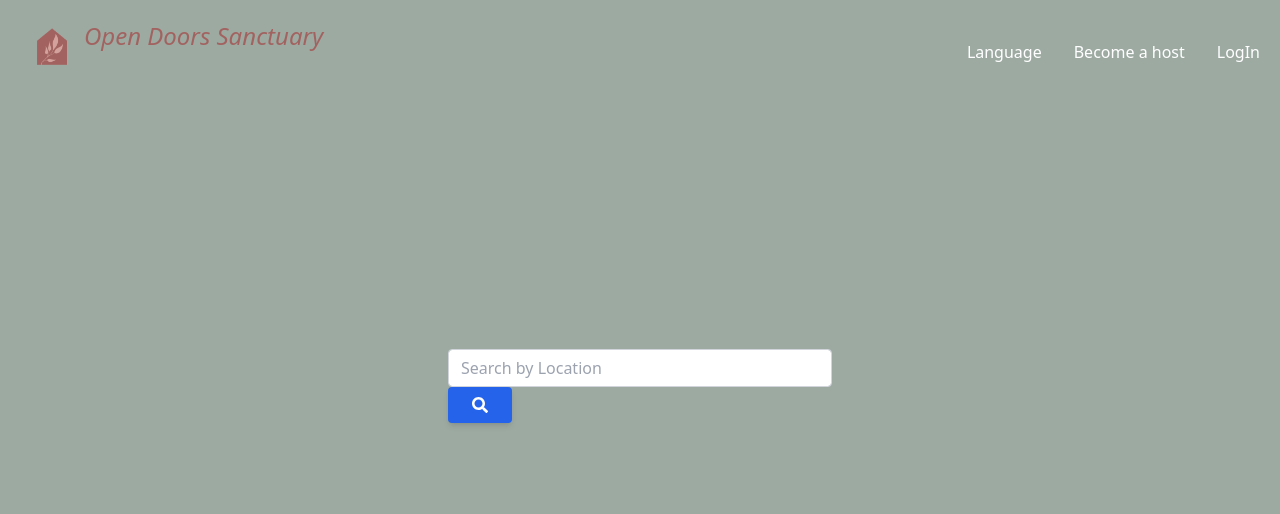
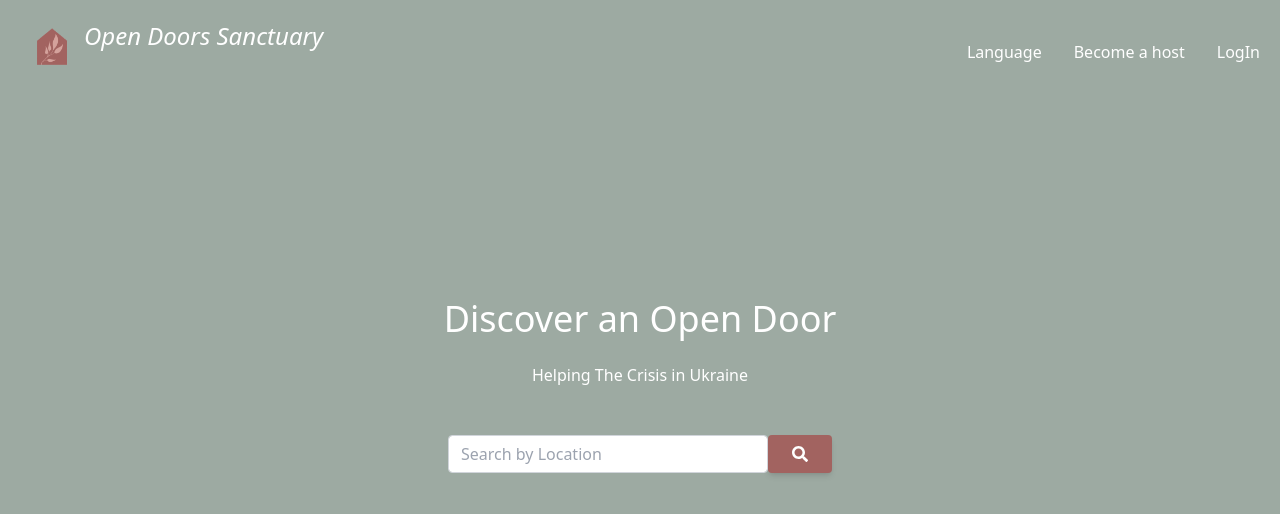
Before and after one commit to adrianna157/open-doors-sanctuary, a React (Create React App) app: page /guest-dashboard in a window 1280 px wide. Shown: the top 514 px of the page. Built offline with nearby package versions, Linux system fonts and the light colour scheme; what aws-amplify-react would draw is missing.

Commit message:
Update colors for HeaderText

```diff
--- a/src/components/HeaderText/index.js
+++ b/src/components/HeaderText/index.js
@@ -8,7 +8,7 @@ const HeaderText = (props) => {
   return (
     <div
       className={
-        "mb-2 text-[#a26360] font-display" + bold + fontSize + className
+        "mb-2 font-display" + bold + fontSize + className
       }
     >
       {props.children}
--- a/src/components/SearchBar/index.js
+++ b/src/components/SearchBar/index.js
@@ -1,8 +1,10 @@
+import SearchIcon from "../../assets/svgs/search_icon.svg"
+
 const SearchBar = () => {
   return (
     <div className="flex justify-center">
       <div className="mb-3 xl:w-96">
-        <div className="input-group relative flex flex-wrap items-stretch w-full mb-4">
+        <div className="input-group relative flex flex-grow items-stretch  mb-4">
           <input
             type="search"
             className="form-control relative flex-auto min-w-0 block w-full px-3 py-1.5 text-base font-normal text-gray-700 bg-white bg-clip-padding border border-solid border-gray-300 rounded transition ease-in-out m-0 focus:text-gray-700 focus:bg-white focus:border-blue-600 focus:outline-none"
@@ -11,7 +13,7 @@ const SearchBar = () => {
             aria-describedby="button-addon2"
           />
           <button
-            className="btn inline-block px-6 py-2.5 bg-blue-600 text-white font-medium text-xs leading-tight uppercase rounded shadow-md hover:bg-blue-700 hover:shadow-lg focus:bg-blue-700  focus:shadow-lg focus:outline-none focus:ring-0 active:bg-blue-800 active:shadow-lg transition duration-150 ease-in-out flex items-center"
+            className="btn inline-block px-6 py-2.5 bg-[#a26360] text-white font-medium text-xs leading-tight uppercase rounded shadow-md hover:bg-[#a26360] hover:shadow-lg focus:bg-[#a26360]  focus:shadow-lg focus:outline-none focus:ring-0 active:bg-blue-800 active:shadow-lg transition duration-150 ease-in-out flex items-center"
             type="button"
             id="button-addon2"
           >
--- a/src/pages/ConfirmAccount/index.js
+++ b/src/pages/ConfirmAccount/index.js
@@ -114,7 +114,7 @@ const ConfirmAccount = (props) => {
         margin="mx-auto"
         mariginTop="mt-h8pr lg:mt-h26pr"
       >
-        <center><HeaderText noBold fontSize="text-4xl" className="pb-2pr">Confirm Sign Up</HeaderText></center>
+        <center><HeaderText noBold fontSize="text-4xl" className="pb-2pr text-[#a26360]">Confirm Sign Up</HeaderText></center>
         <TextField
           type="code"
           value={code}
--- a/src/pages/CreateAccount/PageOne.js
+++ b/src/pages/CreateAccount/PageOne.js
@@ -35,7 +35,7 @@ const PageOne = (props) => {
         mariginTop="mt-24 lg:mt-h26pr"
       >
         <center>
-          <HeaderText noBold fontSize="text-4xl" className="pb-2pr">
+          <HeaderText noBold fontSize="text-4xl" className="pb-2pr text-[#a26360]">
             Create an Account
           </HeaderText>
         </center>
--- a/src/pages/CreateAccount/PageTwo.js
+++ b/src/pages/CreateAccount/PageTwo.js
@@ -58,7 +58,7 @@ const PageTwo = (props) => {
         mariginTop="mt-24 lg:mt-h26pr"
       >
         <center>
-          <HeaderText noBold fontSize="text-4xl" className="pb-2pr">
+          <HeaderText noBold fontSize="text-4xl" className="pb-2pr text-[#a26360]">
             Create an Account
           </HeaderText>
         </center>
@@ -138,7 +138,7 @@ const PageTwo = (props) => {
                     country.label
                   )
                 ) {
-                 navigate("/dashboard")
+                 navigate("/guest-dashboard")
                 }
               }}
             >
--- a/src/pages/CreateAccount/TermsModal.js
+++ b/src/pages/CreateAccount/TermsModal.js
@@ -28,7 +28,11 @@ const TermsModal= (props) => {
         mariginTop="mt-h8pr lg:mt-h26pr"
       >
         <center>
-          <HeaderText noBold fontSize="text-4xl" className="mt-2pr mb-3pr">
+          <HeaderText
+            noBold
+            fontSize="text-4xl text-[#a26360]"
+            className="mt-2pr mb-3pr"
+          >
             Terms of Use
           </HeaderText>
         </center>
--- a/src/pages/ForgotPassword/index.js
+++ b/src/pages/ForgotPassword/index.js
@@ -139,7 +139,7 @@ const ForgotPassword = (props) => {
         margin="mx-auto"
         mariginTop="mt-h8pr lg:mt-h26pr"
       >
-        <center><HeaderText noBold fontSize="text-4xl" className="pb-2pr">Forgot Password</HeaderText></center>
+        <center><HeaderText noBold fontSize="text-4xl text-[#a26360]" className="pb-2pr">Forgot Password</HeaderText></center>
         {renderCode()}
         {renderEmail()}
       </Container>
--- a/src/pages/GuestDashboard/index.js
+++ b/src/pages/GuestDashboard/index.js
@@ -1,8 +1,17 @@
+import HeaderText from "../../components/HeaderText";
 import SearchBar from "../../components/SearchBar"
 export default function GuestDashboard() {
-  return (
+    return (
       <div className="min-h-screen flex items-center justify-center bg-hacky-50">
-        <SearchBar/>
+        <div>
+          <HeaderText noBold fontSize="text-4xl" className=" text-white pb-2pr">
+            Discover an Open Door
+            </HeaderText>
+            <h3 className="text-white text-center mb-12 pr">
+                Helping The Crisis in Ukraine
+            </h3>
+          <SearchBar />
+        </div>
       </div>
-  );
+    );
 }
--- a/src/pages/TermsOfUse/index.js
+++ b/src/pages/TermsOfUse/index.js
@@ -19,7 +19,7 @@ class TermsOfUse extends Component {
           mariginTop="mt-h8pr lg:mt-h26pr"
         >
           <center>
-            <HeaderText noBold fontSize="text-4xl" className="mt-2pr mb-3pr">
+            <HeaderText noBold fontSize="text-4xl text-[#a26360]" className="mt-2pr mb-3pr">
               Terms of Use
             </HeaderText>
           </center>
```
